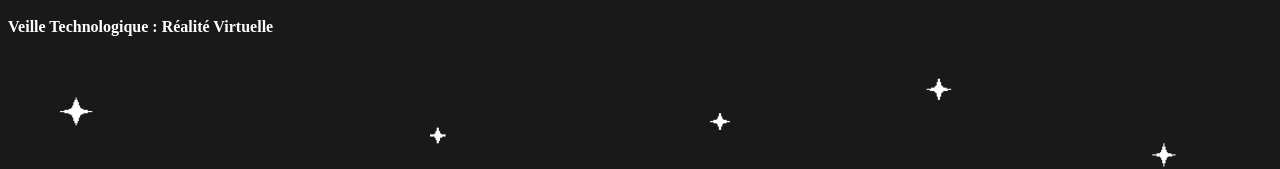
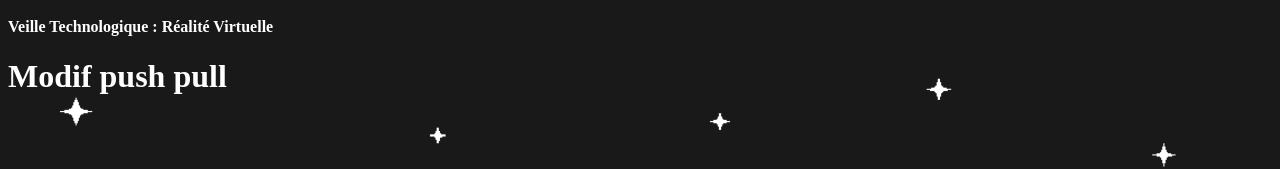
Before and after one commit to Ilan07Touitou/PortfolioBTS, a plain HTML site: page Examen.html in a window 1280 px wide. Shown: the part 279-448 px from the top of the page. Drawn offline with Linux system fonts and the light colour scheme.

Commit message:
Test Fonctionnement

```diff
--- a/Examen.html
+++ b/Examen.html
@@ -45,7 +45,7 @@
     </div>
 
 
-
+    <h1>Modif push pull</h1>
 
 </body>
 </html>
```
